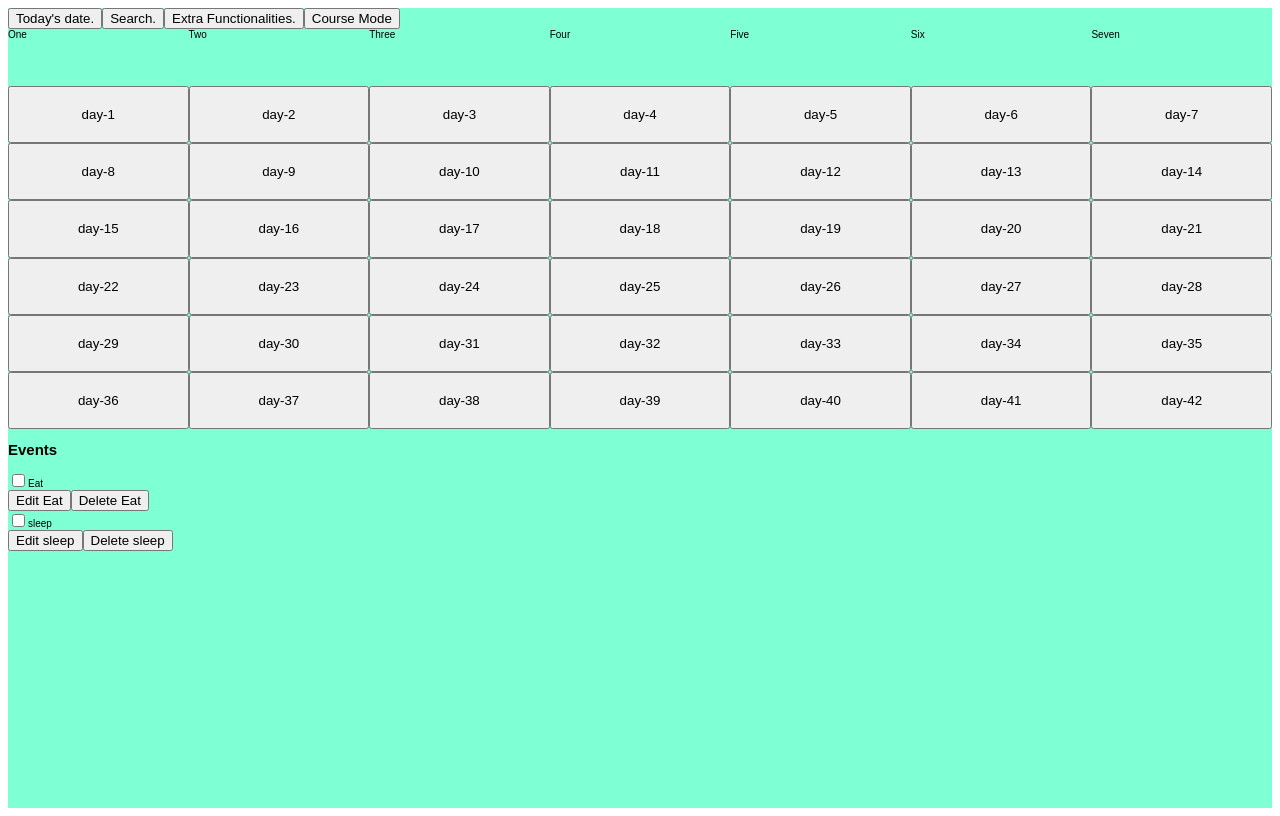
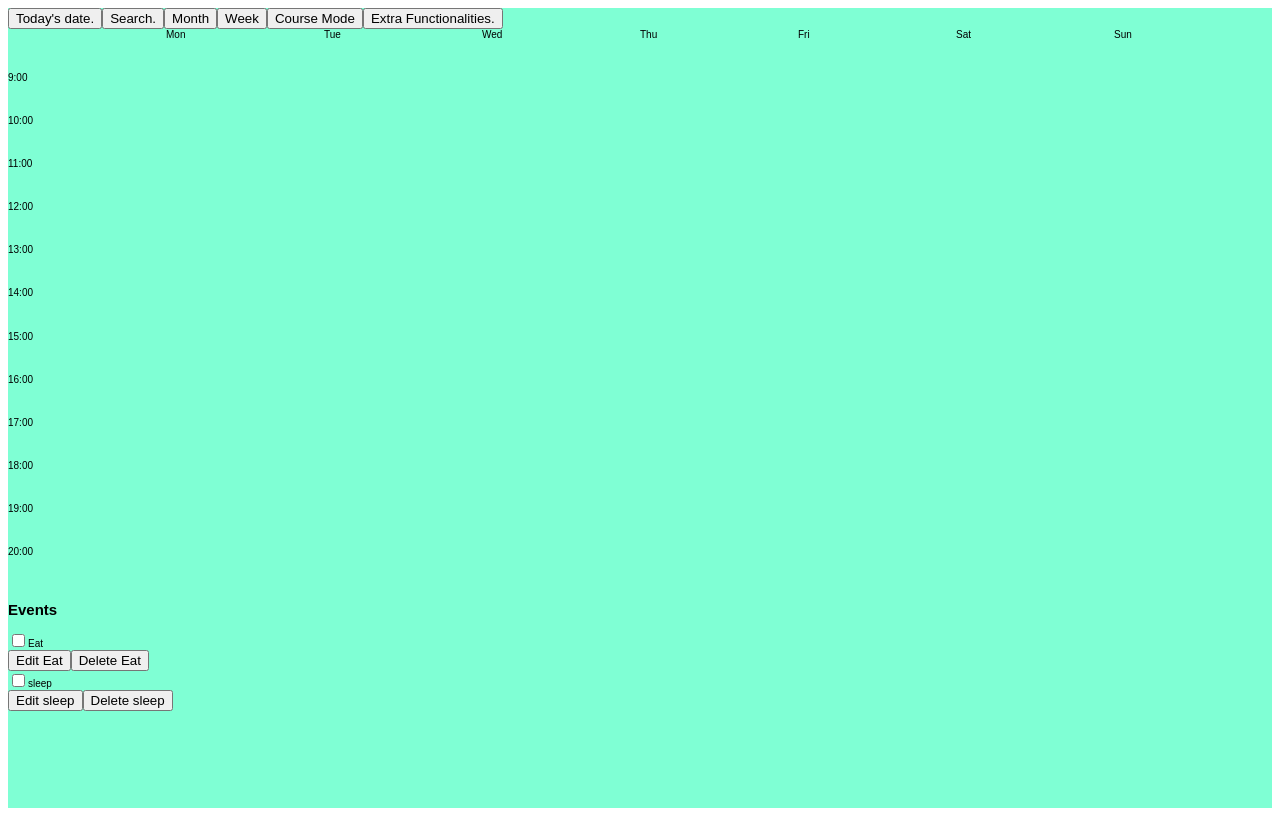
Before and after one commit to VodkaPeach/Interactive_Calendar_React, a React (Create React App) app: page / in a window 1280 px wide. Built offline with nearby package versions, Linux system fonts and the light colour scheme.

Commit message:
built UIs for conditional render: show month/week/couse calendar, highlights.

```diff
--- a/public/index.html
+++ b/public/index.html
@@ -24,7 +24,7 @@
       work correctly both with client-side routing and a non-root public URL.
       Learn how to configure a non-root public URL by running `npm run build`.
     -->
-    <title>React App</title>
+    <title>Interactive Calendar</title>
   </head>
   <body>
     <noscript>You need to enable JavaScript to run this app.</noscript>
--- a/src/App.js
+++ b/src/App.js
@@ -4,9 +4,60 @@ import Event from "./components/Event"
 
 
 function App(props) {
-  const days = props.dayList.map(day=><Day id={day.id} name={day.name}/>)
+
+  const days = props.dayList.map(day=><Day id={day.id} name={day.name} isToday={day.isToday}
+  hasEvent={day.hasEvent} isSelected={day.isSelected}/>)
   const events = props.eventList.map(event=><Event id={event.id} name={event.name}/>)
+  let grid=(
+    <div className="gridMonth">
+    <div>Mon</div>
+    <div>Tue</div>
+    <div>Wed</div>
+    <div>Thu</div>
+    <div>Fri</div>
+    <div>Sat</div>
+    <div>Sun</div>
+    {days}
+    </div>
+  );
 
+ if(props.displayMode==="Week"){
+    grid=(
+      <div className="gridWeek">
+      <div></div>
+      <div>Mon</div>
+      <div>Tue</div>
+      <div>Wed</div>
+      <div>Thu</div>
+      <div>Fri</div>
+      <div>Sat</div>
+      <div>Sun</div>
+      <div className="ts1">9:00</div>
+      <div className="ts2">10:00</div>
+      <div className="ts3">11:00</div>
+      <div className="ts4">12:00</div>
+      <div className="ts5">13:00</div>
+      <div className="ts6">14:00</div>
+      <div className="ts7">15:00</div>
+      <div className="ts8">16:00</div>
+      <div className="ts9">17:00</div>
+      <div className="ts10">18:00</div>
+      <div className="ts11">19:00</div>
+      <div className="ts12">20:00</div>
+      </div>
+    );
+  }else if(props.displayMode==="Course"){
+    <div className="gridCourse">
+    <div></div>
+    <div>Mon</div>
+    <div>Tue</div>
+    <div>Wed</div>
+    <div>Thu</div>
+    <div>Fri</div>
+    <div>Sat</div>
+    <div>Sun</div>
+    </div>
+  }
   return (
     <main className="calendarApp stack-large">
       <section className="topBar">
@@ -16,23 +67,20 @@ function App(props) {
         <div className="searchBar">
           <button>Search.</button>
         </div>
-        <div className="functionalities">
-          <button>Extra Functionalities.</button>
+        <div className="Month">
+          <button>Month</button>
+        </div>
+        <div className="Week">
+          <button>Week</button>
         </div>
         <div className="courseMode">
           <button>Course Mode</button>
         </div>
+        <div className="functionalities">
+          <button>Extra Functionalities.</button>
+        </div>
       </section>
-      <div className="grid">
-          <div>One</div>
-          <div>Two</div>
-          <div>Three</div>
-          <div>Four</div>
-          <div>Five</div>
-          <div>Six</div>
-          <div>Seven</div>
-          {days}
-        </div>
+      {grid}
       <div className="events">
         <h2>Events</h2>
         {events}
--- a/src/components/Day.js
+++ b/src/components/Day.js
@@ -1,10 +1,24 @@
-
+//import React, { useState } from "react";
 
 function Day(props){
+    //const [isToday, setIsToday] = useState(false);
+    // const [hasEvent, setHasEvent] = useState(false);
+    const txtColor=props.hasEvent?"yellow":"black";
+    const bgColor=props.isToday?"blue":"white";
+    const bdColor=props.isSelected?"red":"black";
+    const divStyle={
+        color: txtColor,
+        backgroundColor: bgColor,
+        borderColor:bdColor,
+    };
+
+    const chosen=(
+        <button className="dayBtn" style={divStyle}>
+        {props.name}
+        </button>
+    );
     return (
-        <button className="day">
-            {props.name}
-        </button>
+        chosen
     );
 }
 export default Day;
--- a/src/components/Event.js
+++ b/src/components/Event.js
@@ -1,3 +1,4 @@
+//import React, { useState } from "react";
 
 function Event(props){
     return(
--- /dev/null
+++ b/src/components/Month.js
@@ -0,0 +1,6 @@
+import Day from "./Day";
+
+function Month(props){
+
+}
+export default Month;
--- /dev/null
+++ b/src/components/Week.js
@@ -0,0 +1,4 @@
+import Day from "./Day";
+function Week(props){
+}
+export default Week;
--- a/src/index.css
+++ b/src/index.css
@@ -12,9 +12,72 @@ main{
   height: 100vh;
 }
 
-.grid{
-  height: 50%;
+.gridMonth{
+  height: 70%;
   display: grid;
   grid-template-columns: repeat(7, 1fr);
   grid-auto-rows: minmax(50px, auto);
 }
+.gridWeek{
+  height: 70%;
+  display: grid;
+  grid-template-columns: repeat(8, 1fr);
+  grid-auto-rows: minmax(10px, auto);
+}
+.ts1{
+  grid-column: 1;
+  grid-row: 2;
+}
+
+.ts2{
+  grid-column: 1;
+  grid-row: 3;
+}
+
+.ts3{
+  grid-column: 1;
+  grid-row: 4;
+}
+.ts4{
+  grid-column: 1;
+  grid-row: 5;
+}
+
+.ts5{
+  grid-column: 1;
+  grid-row: 6;
+}
+
+.ts6{
+  grid-column: 1;
+  grid-row: 7;
+}
+.ts7{
+  grid-column: 1;
+  grid-row: 8;
+}
+
+.ts8{
+  grid-column: 1;
+  grid-row: 9;
+}
+
+.ts9{
+  grid-column: 1;
+  grid-row: 10;
+}
+
+.ts10{
+  grid-column: 1;
+  grid-row: 11;
+}
+
+.ts11{
+  grid-column: 1;
+  grid-row: 12;
+}
+
+.ts12{
+  grid-column: 1;
+  grid-row: 13;
+}
--- a/src/index.js
+++ b/src/index.js
@@ -6,7 +6,7 @@ import App from './App';
 
 const DATA = [];
 for(let i=1; i<=42;i++) {
-  DATA.push({id:`day-${i}`, name:`day-${i}`})
+  DATA.push({id:`day-${i}`, name:`day-${i}`, isToday:true, hasEvent:true, isSelected:true})
 }
 const EVENTS = [{id:`todo-0`, name: "Eat"}, {id:"todo-1", name:"sleep"}
 ];
@@ -14,7 +14,7 @@ const EVENTS = [{id:`todo-0`, name: "Eat"}, {id:"todo-1", name:"sleep"}
 const root = ReactDOM.createRoot(document.getElementById('root'));
 root.render(
   <React.StrictMode>
-    <App dayList={DATA} eventList={EVENTS}/>
+    <App dayList={DATA} eventList={EVENTS} displayMode="Week"/>
   </React.StrictMode>
 );
 
```
